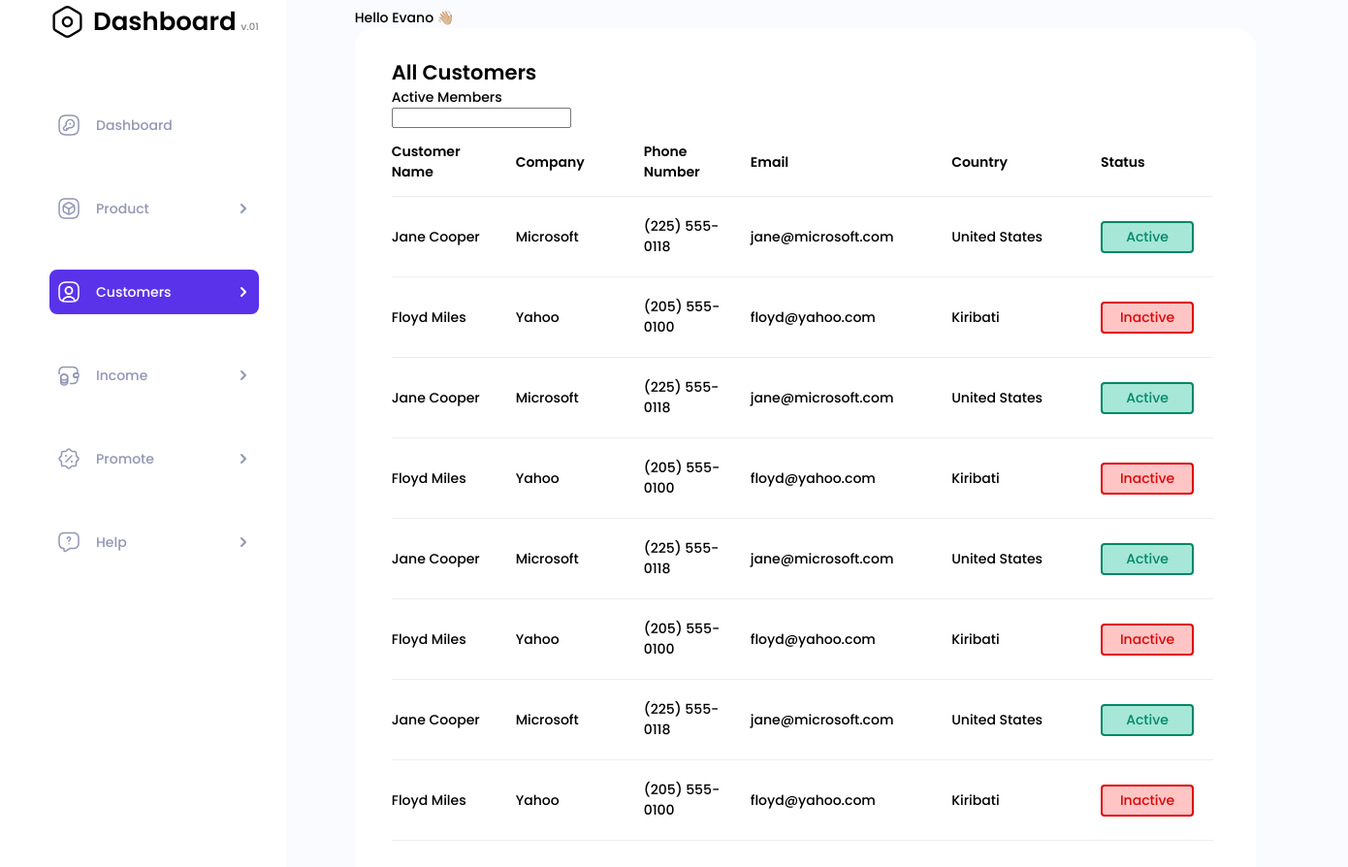
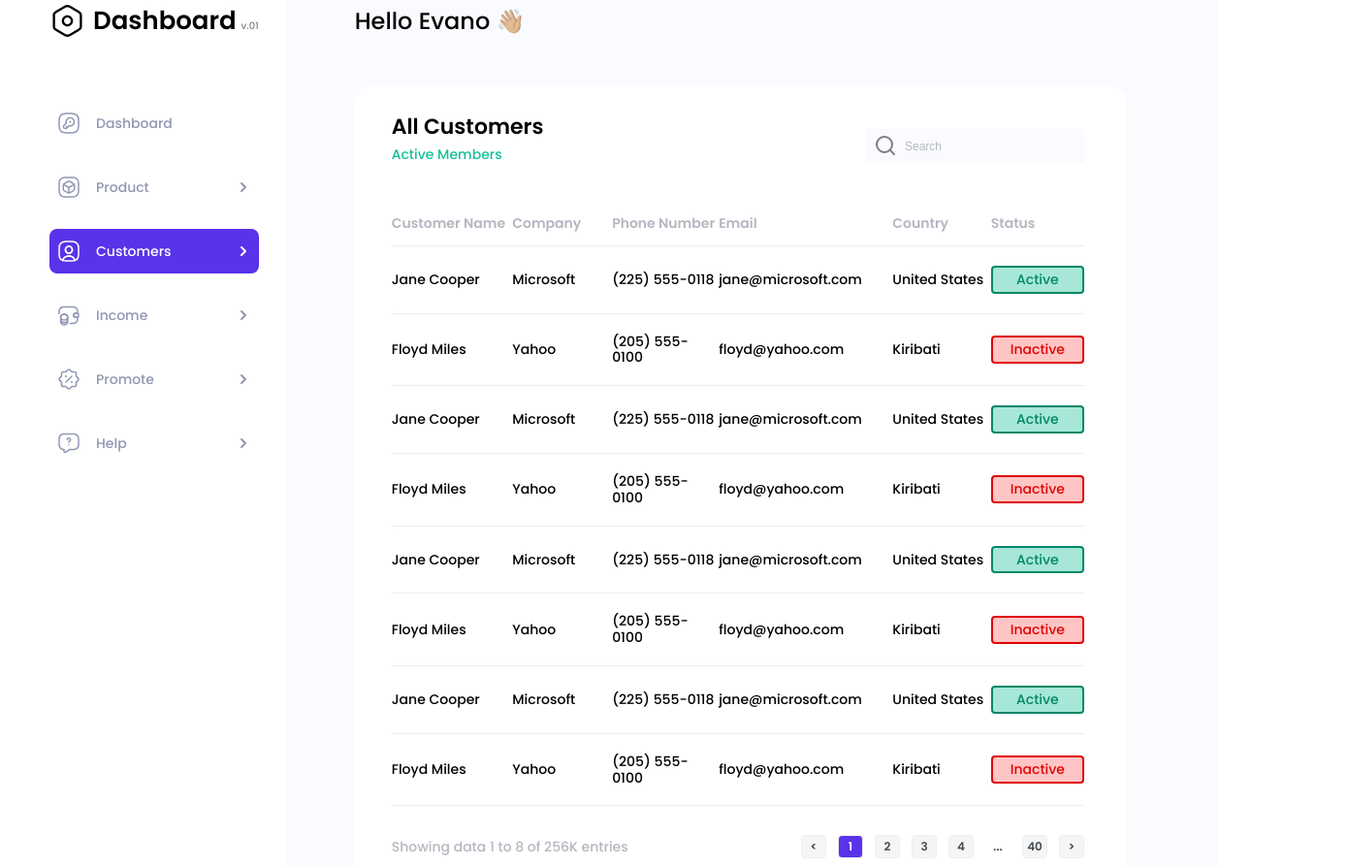
Before and after one commit to VlasiukOleg/dashboard-test-task, a plain HTML site: page index.html in a window 1280 px wide. Shown: the part 41-935 px from the top of the page at 97% size, 1390 px wide, since content can reach past the window. Drawn offline with Linux system fonts and the light colour scheme.

Commit message:
finished style dashboard content

```diff
--- a/index.html
+++ b/index.html
@@ -103,14 +103,22 @@
 
         <div class="content-wrap">
           <main>
-            <section class="sidebar-info">
-              <p>Hello Evano 👋🏼</p>
-              <div class="customers">
-                <h1 class="customers__title">All Customers</h1>
-                <p class="customers__description">Active Members</p>
-                <div class="customers__search">
-                  <input type="text" name="search" />
+            <p class="content-label">Hello Evano 👋🏼</p>
+            <section class="customers">
+                <div class="customers__inner">
+                  <div>
+                    <h1 class="customers__title">All Customers</h1>
+                  <p class="customers__description">Active Members</p>
+                  </div>
+
+                  <div class="search-field">
+                    <svg width="24" height="24" class="search-field__icon">
+                    <use href="./src/img/icons.svg#icon-search"></use>
+                  </svg>
+                    <input type="text" name="search" class="search-field__input" placeholder="Search"/>
+                  </div>
                 </div>
+
                 <table class="customers__table">
                   <thead>
                     <tr>
@@ -194,19 +202,19 @@
                   <p class="pagination__data">Showing data 1 to 8 of  256K entries</p>
                   <div>
                     <ul class="pagination__list">
-                      <li class="pagination__item"><button type="button"><</button></li>
-                      <li class="pagination__item"><button type="button">1</button></li>
-                      <li class="pagination__item"><button type="button">2</button></li>
-                      <li class="pagination__item"><button type="button">3</button></li>
-                      <li class="pagination__item"><button type="button">4</button></li>
-                      <li class="pagination__item"><button type="button">...</button></li>
-                      <li class="pagination__item"><button type="button">40</button></li>
-                      <li class="pagination__item"><button type="button">></button></li>
+                      <li class="pagination__item"><button type="button" class="pagination__button"><</button></li>
+                      <li class="pagination__item"><button type="button" class="pagination__button pagination__button--current">1</button></li>
+                      <li class="pagination__item"><button type="button" class="pagination__button">2</button></li>
+                      <li class="pagination__item"><button type="button" class="pagination__button">3</button></li>
+                      <li class="pagination__item"><button type="button" class="pagination__button">4</button></li>
+                      <li class="pagination__item"><button type="button" class="pagination__button pagination__button--no-background">...</button></li>
+                      <li class="pagination__item"><button type="button" class="pagination__button">40</button></li>
+                      <li class="pagination__item"><button type="button" class="pagination__button">></button></li>
 
                     </ul>
                   </div>
                 </div>
-              </div>
+
             </section>
           </main>
         </div>
--- a/src/sass/base/_common.scss
+++ b/src/sass/base/_common.scss
@@ -2,6 +2,7 @@ body {
   font-family: 'Poppins', sans-serif;
   font-size: 14px;
   font-weight: 500;
+  line-height: 1.2;
   background-color: $primaryBgColor;
   color: $primaryBlackColor;
 }
--- a/src/sass/layout/_dashbord.scss
+++ b/src/sass/layout/_dashbord.scss
@@ -1,6 +1,5 @@
 .dashboard-wrap {
   display: flex;
-  align-items: stretch;
 }
 
 .dashboard-header {
@@ -8,18 +7,12 @@
   padding: 36px 28px 76px 28px;
 }
 
-.content-wrap {
-  padding: 41px 95px 258px 71px;
-  background-color: $secondaryBgColor;
-  flex: 1;
-}
-
 .sidebar-nav {
   margin-bottom: 598px;
 }
 
 .sidebar-nav__item {
-  margin-bottom: 40px;
+  margin-bottom: 20px;
 }
 
 .sidebar-nav__item:last-child {
@@ -66,6 +59,14 @@
   color: $userGreyColor;
 }
 
+// Content
+
+.content-wrap {
+  padding: 41px 95px 258px 71px;
+  background-color: $secondaryBgColor;
+  flex: 1;
+}
+
 .customers {
   padding: 30px 44px 40px 38px;
 
@@ -73,39 +74,86 @@
   border-radius: 20px;
 }
 
+.content-label {
+  margin-bottom: 51px;
+  font-size: 24px;
+}
+
+.customers__inner {
+  display: flex;
+  align-items: end;
+  justify-content: space-between;
+}
+
+.customers__title {
+  font-size: 22px;
+  font-weight: 600;
+  margin-bottom: 7px;
+}
+
+.customers__description {
+  color: $primaryTextGreenColor;
+}
+
+.search-field {
+  position: relative;
+}
+
+.search-field__input {
+  padding: 10px 8px 10px 40px;
+  max-width: 216px;
+
+  background-color: $searchInputBgColor;
+  border: $borderRadiusSearchInput;
+}
+
+.search-field__input::placeholder {
+  font-size: 12px;
+  color: $primaryGreyColor;
+}
+
+.search-field__icon {
+  position: absolute;
+  top: 50%;
+  transform: translateY(-50%);
+  left: 8px;
+}
+
 .customers__table {
   border-collapse: collapse;
   margin-bottom: 30px;
+  margin-top: 40px;
 
   th {
     text-align: left;
-    padding: 14px 20px 14px 0;
+    padding: 14px 0;
     border-bottom: 1px solid $tableBorderColor;
+    color: $primaryGreyColor;
   }
 
   td {
-    padding: 20px 20px 20px 0;
+    padding: 20px 0;
     border-bottom: 1px solid $tableBorderColor;
   }
 
   thead > tr > th:nth-child(1) {
-    padding-right: 57px;
+    width: 172px;
   }
 
   thead > tr > th:nth-child(2) {
-    padding-right: 61px;
+    width: 131px;
   }
 
   thead > tr > th:nth-child(3) {
-    padding-right: 52px;
+    width: 156px;
   }
 
   thead > tr > th:nth-child(4) {
-    padding-right: 168px;
+    width: 207px;
   }
 
   thead > tr > th:nth-child(5) {
-    padding-right: 96px;
+    width: 140px;
   }
 }
 
@@ -129,7 +177,25 @@
   justify-content: space-between;
 }
 
+.pagination__data {
+  color: $primaryGreyColor;
+}
+
 .pagination__list {
   display: flex;
   gap: 12px;
 }
+
+.pagination__button {
+  @extend %paginationBtn;
+}
+
+.pagination__button--current {
+  background-color: $activeNavLinkBgColor;
+  color: $primaryBgColor;
+}
+
+.pagination__button--no-background {
+  background-color: transparent;
+  border: none;
+}
--- a/src/sass/utils/_placeholder.scss
+++ b/src/sass/utils/_placeholder.scss
@@ -6,4 +6,27 @@
   outline: none;
   background-color: $primaryBgColor;
   color: $primaryBlackColor;
+  font-family: inherit;
 }
+
+%paginationBtn {
+  display: flex;
+  align-items: center;
+  justify-content: center;
+
+  width: 26px;
+  height: 24px;
+  padding: 6px 5px;
+
+  font-family: inherit;
+  font-size: 12px;
+  font-family: 500;
+  font-weight: 600;
+
+  border: $borderPaginationBtn;
+  border-radius: $borderRadiusBtn;
+  outline: none;
+  background-color: $primaryGreyBgColor;
+  color: $lightBlackColor;
+  cursor: pointer;
+}
--- a/src/sass/utils/_var.scss
+++ b/src/sass/utils/_var.scss
@@ -4,10 +4,13 @@ $secondaryBgColor: #fafbff;
 $activeBtnBgColor: #16c09861;
 $inActiveBtnBgColor: #ffc5c5;
 $activeNavLinkBgColor: #5932ea;
+$searchInputBgColor: #f9fbff;
+$primaryGreyBgColor: #f5f5f5;
 
 // Colors
 $primaryBlackColor: #000;
 $secondaryBlackColor: #292d32;
+$lightBlackColor: #404b52;
 $primaryGreyColor: #b5b7c0;
 $secondaryGreyColor: #9197b3;
 $userGreyColor: #757575;
@@ -15,11 +18,14 @@ $logoGreyColor: #838383;
 $activeBtnColor: #008767;
 $inActiveBtnColor: #df0404;
 $tableBorderColor: #eeeeee;
+$primaryTextGreenColor: #16c098;
 
 // Border
 $borderActiveBtn: 2px solid $activeBtnColor;
 $borderInActiveBtn: 2px solid $inActiveBtnColor;
+$borderPaginationBtn: 1px solid $tableBorderColor;
 
 // Border-radius
 $borderRadiusBtn: 4px;
 $borderRadiusActiveLink: 8px;
+$borderRadiusSearchInput: 10px;
```
Also changed, not shown: src/sass/main.css, 1 other file.
